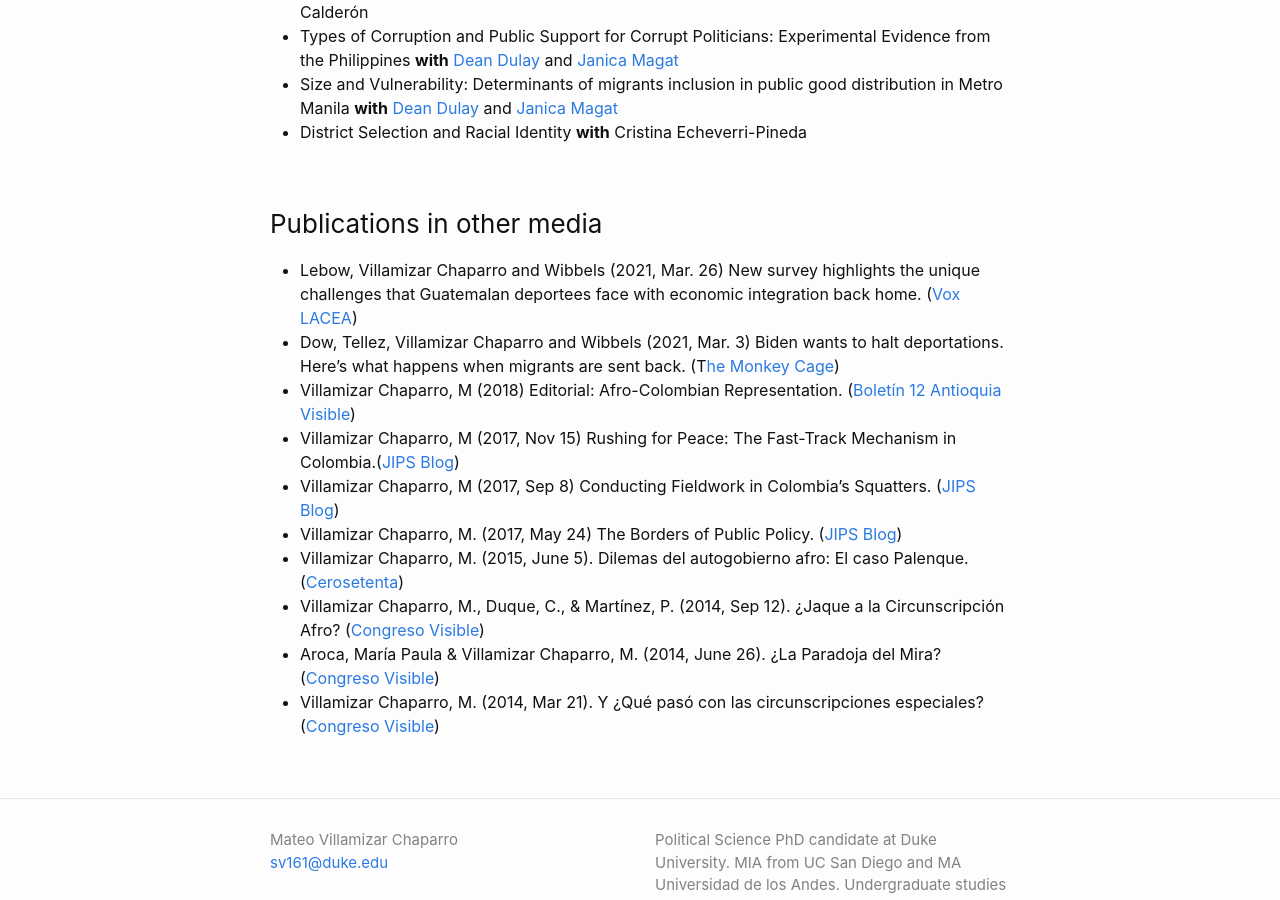
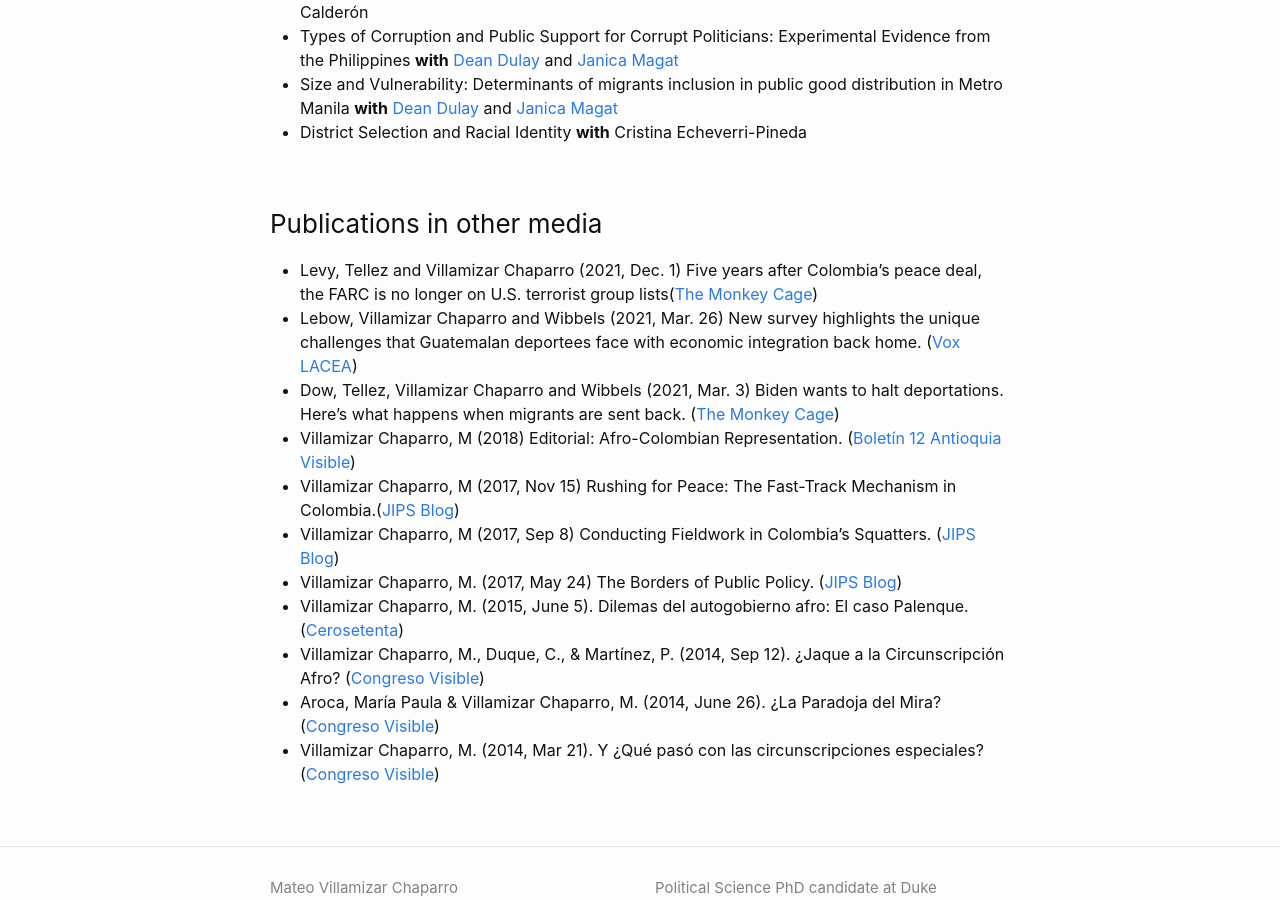
Before and after one commit to MateoVillamizarChaparro/MateoVillamizarChaparro.github.io, a Jekyll site: the page built from publications.md, in a window 1280 px wide and 900 px high, scrolled down 1193 px. Built offline with Jekyll 4.4.1, drawn with Linux system fonts in a browser that asks for light colours; our own code applies the rules of GitHub Pages for plain Markdown files.

Commit message:
Update publications.md

```diff
--- a/publications.md
+++ b/publications.md
@@ -65,8 +65,9 @@ title: Research
 
 ### Publications in other media
 
+  - Levy, Tellez and Villamizar Chaparro (2021, Dec. 1) Five years after Colombia’s peace deal, the FARC is no longer on U.S. terrorist group lists([The Monkey Cage](https://www.washingtonpost.com/politics/2021/12/02/five-years-after-colombias-peace-deal-farc-is-no-longer-us-terror-group-lists/))
   - Lebow, Villamizar Chaparro and Wibbels (2021, Mar. 26) New survey highlights the unique challenges that Guatemalan deportees face with economic integration back home. ([Vox LACEA](http://www.lacea.org/vox/?q=blog/guatemalan_deportees_integration))
-  - Dow, Tellez, Villamizar Chaparro and Wibbels (2021, Mar. 3) Biden wants to halt deportations. Here’s what happens when migrants are sent back. (T[he Monkey Cage](https://www.washingtonpost.com/politics/2021/03/03/biden-wants-halt-deportations-heres-what-happens-when-migrants-are-sent-back/))
+  - Dow, Tellez, Villamizar Chaparro and Wibbels (2021, Mar. 3) Biden wants to halt deportations. Here’s what happens when migrants are sent back. ([The Monkey Cage](https://www.washingtonpost.com/politics/2021/03/03/biden-wants-halt-deportations-heres-what-happens-when-migrants-are-sent-back/))
   - Villamizar Chaparro, M (2018) Editorial: Afro-Colombian Representation. ([Boletín 12 Antioquia Visible](https://issuu.com/antvisible/docs/boleti_n_av_n.12))
   - Villamizar Chaparro, M (2017, Nov 15) Rushing for Peace: The Fast-Track Mechanism in Colombia.([JIPS Blog](https://gpsjips.wixsite.com/jips/single-post/2017/11/15/Rushing-Peace-The-Fast-Track-in-Colombia))
   - Villamizar Chaparro, M (2017, Sep 8) Conducting Fieldwork in Colombia’s Squatters. ([JIPS Blog](https://www.jipsblog.com/post/conducting-fieldwork-in-colombia-s-squatters))
```
